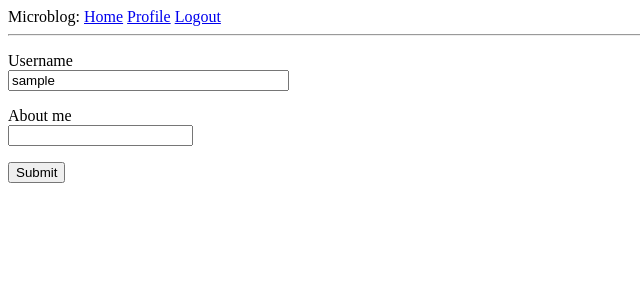
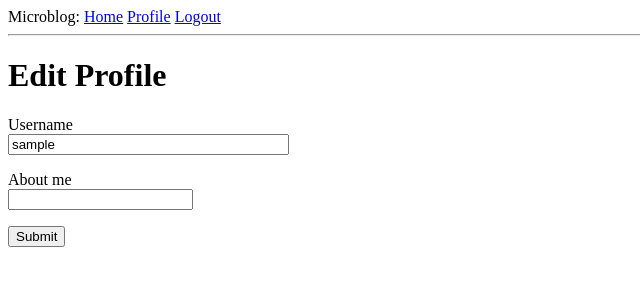
Before and after one commit to DOcrazyG/microblog, a Flask app: page /edit_profile in a window 1280 px wide. Shown: the top 300 px of the page, without its empty margins (0-640 px from the left). Run offline with Flask 3, Linux system fonts and the light colour scheme; the visitor is signed in with stand-in values (Sample User, id 1); data comes from the database, SQL or seed files in the repository; both versions use the stored data as it was after the commit.

Commit message:
fix error to edit profile

```diff
--- a/app/routes.py
+++ b/app/routes.py
@@ -76,7 +76,7 @@ def user(username):
 @app.route("/edit_profile", methods=["GET", "POST"])
 @login_required
 def edit_profile():
-    form = EditProfileForm(current_user.username)
+    form = EditProfileForm()
     if form.validate_on_submit():
         current_user.username = form.username.data
         current_user.about_me = form.about_me.data
--- a/app/templates/edit_profile.html
+++ b/app/templates/edit_profile.html
@@ -1,6 +1,8 @@
 {% extends "base.html" %}
 
 {% block content %}
+    <h1> Edit Profile</h1>
+    <form action="" method="post">
         {{ form.hidden_tag() }}
         <p>
             {{ form.username.label }} <br>
@@ -17,4 +19,5 @@
             {% endfor %}
         </p>
         <p>{{ form.submit() }}</p>
+    </form>
 {% endblock %}
```
Also changed, not shown: app.db. Lines whose indentation alone changed are shown as unchanged.
